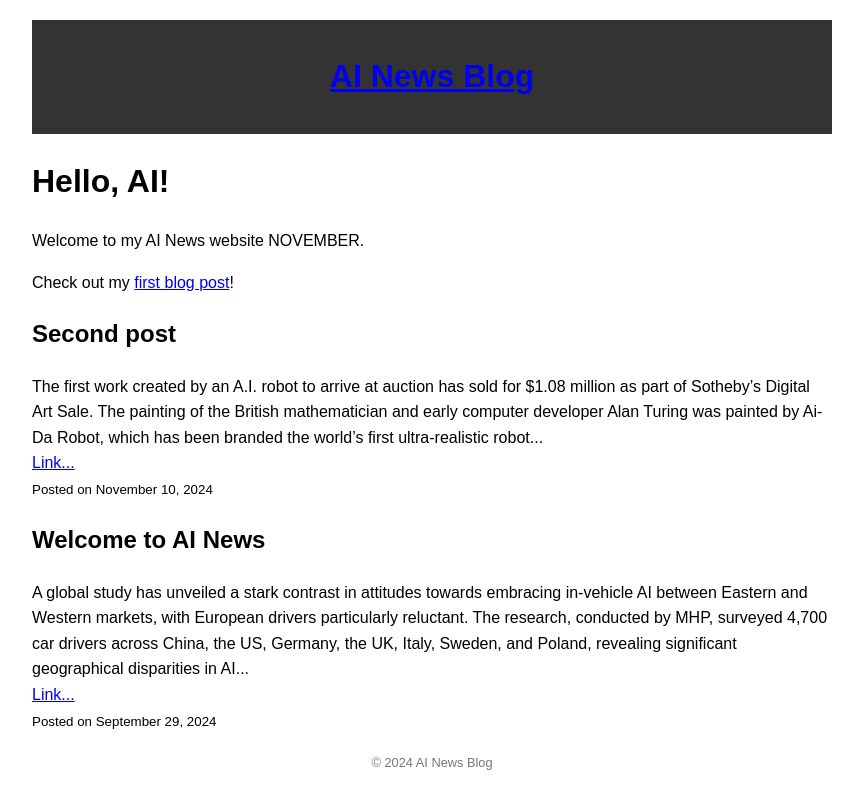
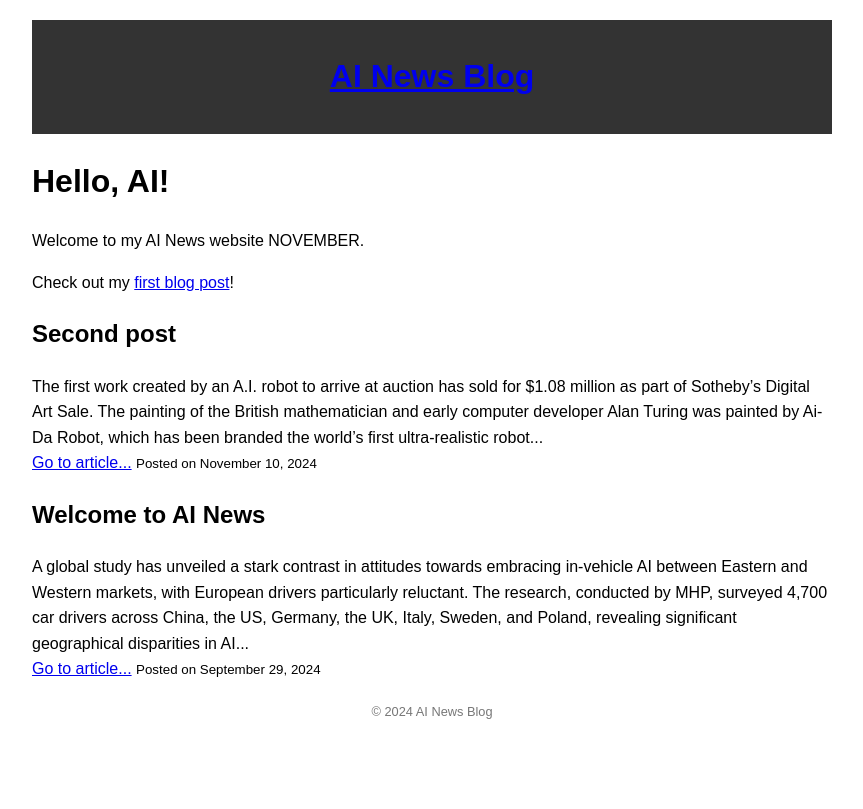
Before and after one commit to aiassistantnews/aiassistantnews.github.io, a Jekyll site: the page built from index.md, in a window 1280 px wide. Shown: the top 809 px of the page, without its empty margins (208-1071 px from the left). Built offline with Jekyll 4.4.1, drawn with Linux system fonts in a browser that asks for light colours.

Commit message:
Formatting

```diff
--- a/index.md
+++ b/index.md
@@ -14,8 +14,7 @@
 <h2>{{ post.title }}</h2>
 {{ post.excerpt | truncatewords: 50 }}
 <br>
-<a href="{{ post.url | relative_url }}">Link...</a>
-<br>
+<a href="{{ post.url | relative_url }}">Go to article...</a>
 <small>Posted on {{ post.date | date: "%B %d, %Y" }}</small>
 </p>
 {% endfor %}
```
